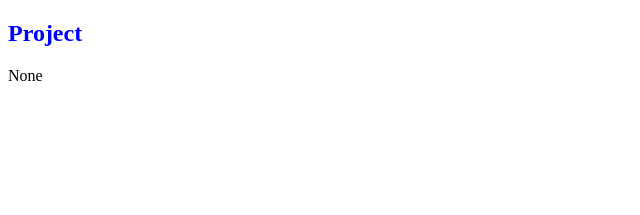
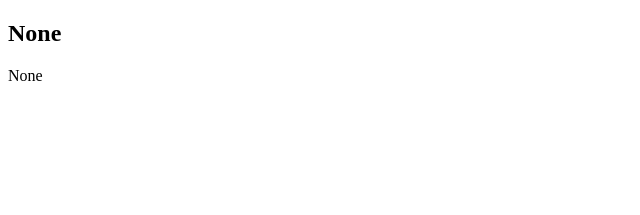
Before and after one commit to taleff/taleff.github.io, a Jekyll site: the page built from scioly.html, in a window 1280 px wide. Shown: the top 215 px of the page, without its empty margins (0-640 px from the left). Built offline with Jekyll 4.4.1, drawn with Linux system fonts in a browser that asks for light colours.

Commit message:
Update scioly.html

```diff
--- a/_layouts/scioly.html
+++ b/_layouts/scioly.html
@@ -2,20 +2,18 @@
 layout: default
 ---
 
-<ul class="proctor-list">
-  {%- for project in site.data.scioly -%}
-    <li class="proctor-item">
-      <div class="project-spacer"></div>
-      <div class="proctor-information">
-        <h2 class="proctor-title">
-          <a href="{{ proctor.url | default: "https://taleff.github.io" }}">
-            {{ proctor.title | default: "Project" }}
-          </a>
+<ul class="scioly-list">
+  {%- for event in site.data.scioly -%}
+    <li class="event-item">
+      <div class="event-spacer"></div>
+      <div class="event-information">
+        <h2 class="event-title">
+          {{ event.title | default: "None" }}
         </h2>
-        <p class="proctor-description">
-          {{ proctor.description | default: "None" }}
+        <p class="event-description">
+          {{ event.description | default: "None" }}
         </p>
       </div>
-  </li>
+    </li>
   {%- endfor -%}
 </ul>
```
